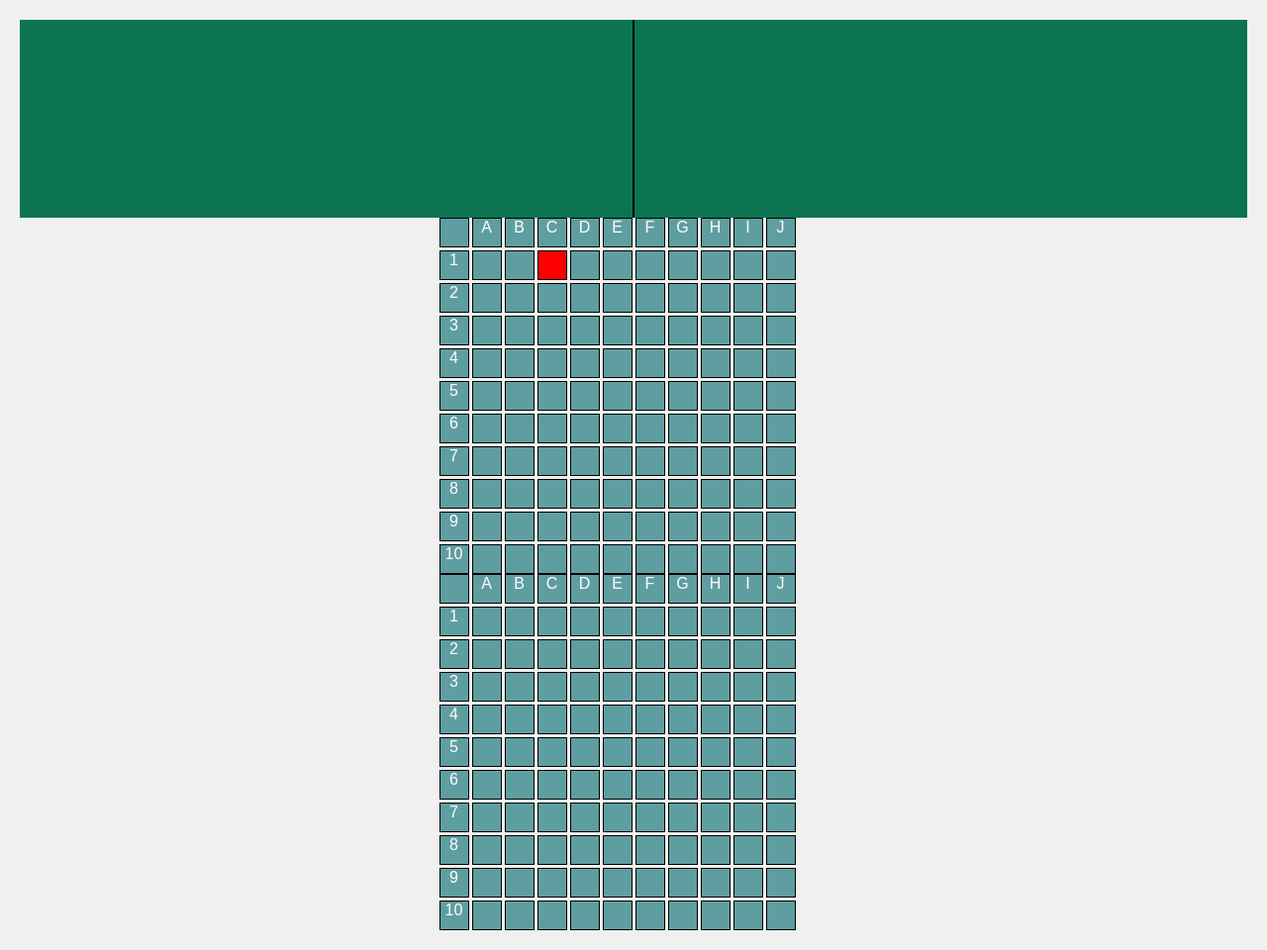
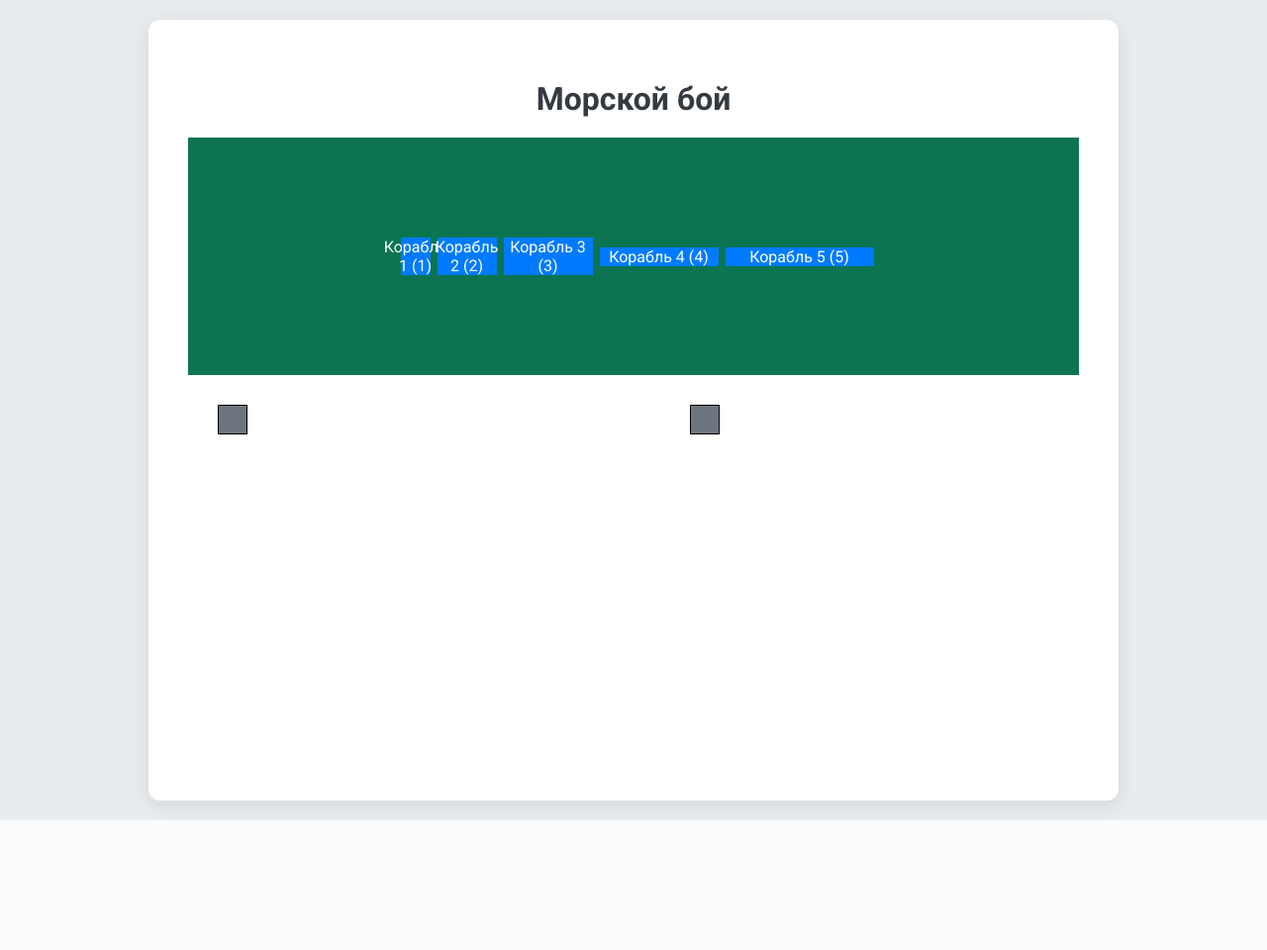
Before and after one commit to GoshaFelliny/Sea-battle-flask, a Flask app: template app/templates/game.html in a window 1280 px wide. Shown: the whole page at 99% size. After the commit the page ends 829 px from the top, so only its background shows below. Run offline with Flask 3, Linux system fonts and the light colour scheme; the template is opened without the code that fills it, so the values that code supplies are empty.

Commit message:
Изменен дизайн, сделал drag and drop кораблей для клиентской части

```diff
--- a/app/static/style.css
+++ b/app/static/style.css
@@ -1,93 +1,93 @@
 body {
-    font-family: Arial, sans-serif;
-    background-color: #f0f0f0;
+    font-family: 'Roboto', sans-serif; /* Используем Google Font */
+    background-color: #e9ecef; /* Светлый фон */
     margin: 0;
     padding: 20px;
 }
 
 .container {
-    max-width: 400px;
-    margin: 250px auto auto auto;
+    max-width: 900px; /* Увеличиваем ширину контейнера */
+    margin: 0 auto; /* Центрируем контейнер */
     text-align: center;
-    padding: 50px;
+    padding: 40px;
     background-color: white;
-    border-radius: 8px;
-    box-shadow: 0 0 10px rgba(0, 0, 0, 0.1);
+    border-radius: 12px; /* Более округлые углы */
+    box-shadow: 0 4px 20px rgba(0, 0, 0, 0.1);
 }
 
 h1 {
-    margin-bottom: 30px;
+    text-align: center;
+    margin-bottom: 20px;
+    color: #343a40; /* Темный цвет заголовка */
 }
 
 button {
-    padding: 15px 25px;
+    padding: 15px 30px;
     margin: 10px;
-    font-size: 16px;
+    font-size: 18px; /* Увеличиваем размер шрифта */
     cursor: pointer;
     border: none;
     border-radius: 5px;
     background-color: #007bff;
     color: white;
-    transition: background-color 0.3s;
+    transition: background-color 0.3s, transform 0.2s; /* Добавляем эффект трансформации */
 }
 
 button:hover {
     background-color: #0056b3;
+    transform: scale(1.05); /* Увеличиваем кнопку при наведении */
+}
+
+.main {
+    padding-left: 30px;
+    margin-top: 30px;
+    display: flex;
+    justify-content: space-between; /* Центрируем содержимое */
+}
+
+.boat-container {
+    display: flex;
+    justify-content: center;
+    background-color: #0c7451; /* Более насыщенный цвет */
+    height: 30vh; /* Увеличиваем высоту контейнера для лодок */
+    align-items: center; /* Центрируем по вертикали */
 }
 
 
-// Стили игры
-
-.main{
-    margin-top: 30px;
-    display: flex;
-    justify-content: space-evenly;
-}
-
-.boat-container{
-    display: flex;
-    justify-content: center;
-    background-color: rgb(12, 116, 81);
-    height: 25vh;
-}
-
-.boat-container div{
-
-    border-right: 1px solid black;
-}
-
-
-.border {
+.boat-container-you {
     color: white;
-    justify-content: center;
     display: grid;
     gap: 3px;
     grid-template-rows: repeat(11, 30px);
     text-align: center;
-    vertical-align: center;
 }
 
-.columns{
-    background-color: cadetblue;
-    border: 1px solid black;
-}
-
-.columns-kill{
-    background-color: rgb(252, 0, 0);
-    border: 1px solid black;
-}
-
-.columns-set{
-    background-color: rgb(255, 255, 255);
-    border: 1px solid black;
-}
-
-.columns:hover{
-    background-color: rgb(19, 14, 94);
-    border: 1px solid black;
+.boat-container-enemy {
+    color: white;
+    display: grid;
+    gap: 3px;
+    grid-template-rows: repeat(11, 30px);
+    text-align: center;
 }
 
 
+.columns {
+    background-color: #6c757d; /* Более современный цвет */
+    border: 1px solid black;
+    transition: background-color 0.3s; /* Плавный переход цвета */
+}
+
+.columns-kill {
+    background-color: #dc3545; /* Красный цвет для убитых */
+}
+
+.columns-set {
+    background-color: #ffffff; /* Белый цвет для установленных */
+}
+
+.columns:hover {
+    background-color: #343a40; /* Темный цвет при наведении */
+}
 
 .rows {
     gap: 3px;
@@ -95,9 +95,23 @@ button:hover {
     grid-template-columns: repeat(12, 30px);
 }
 
-.text{
+.text {
     display: flex;
     justify-content: space-between;
-    padding-right: 350px;
-    padding-left: 350px;
+    padding: 0 50px; /* Уменьшаем отступы */
 }
+
+
+.boat {
+    background-color: #007bff; /* Цвет корабля */
+    color: white; /* Цвет текста */
+    display: flex;
+    align-items: center;
+    justify-content: center;
+    cursor: pointer;
+    margin-left: 7px;
+}
+
+.occupied {
+    background-color: #00bfff; /* Цвет для занятых ячеек */
+}
--- a/app/templates/game.html
+++ b/app/templates/game.html
@@ -3,308 +3,167 @@
 <head>
     <meta charset="UTF-8">
     <meta name="viewport" content="width=device-width, initial-scale=1.0">
-    <title>Document</title>
+    <title>Морской бой</title>
+    <link href="https://fonts.googleapis.com/css2?family=Roboto:wght@400;700&display=swap" rel="stylesheet">
     <link rel="stylesheet" href="{{ url_for('static', filename='style.css') }}">
 </head>
 <body>
+        <div class="container">
+        <h1>Морской бой</h1>
        <div class="boat-container">
-        <div class="you-boat"></div>
-        <div class="enemy-boat"></div>
+            <div class="boat" id="boat1" draggable="true" ondragstart="drag(event)" data-size="1" data-name="Корабль 1" style="width: 30px;">Корабль 1 (1)</div>
+            <div class="boat" id="boat2" draggable="true" ondragstart="drag(event)" data-size="2" data-name="Корабль 2" style="width: 60px;">Корабль 2 (2)</div>
+            <div class="boat" id="boat3" draggable="true" ondragstart="drag(event)" data-size="3" data-name="Корабль 3" style="width: 90px;">Корабль 3 (3)</div>
+            <div class="boat" id="boat4" draggable="true" ondragstart="drag(event)" data-size="4" data-name="Корабль 4" style="width: 120px;">Корабль 4 (4)</div>
+            <div class="boat" id="boat5" draggable="true" ondragstart="drag(event)" data-size="5" data-name="Корабль 5" style="width: 150px;">Корабль 5 (5)</div>
         </div>
 
         <div class="main">
-        <div class="border">
+            <div class="boat-container-you">
                 <div class="rows">
                     <div class="columns"></div>
-                <div class="columns">A</div>
-                <div class="columns">B</div>
-                <div class="columns">C</div>
-                <div class="columns">D</div>
-                <div class="columns">E</div>
-                <div class="columns">F</div>
-                <div class="columns">G</div>
-                <div class="columns">H</div>
-                <div class="columns">I</div>
-                <div class="columns">J</div>
+                    {% for column in columns %}
+                    <div class="columns">{{ column }}</div>
+                    {% endfor %}
                 </div>
+                <!-- Генерация строк с номерами -->
+                {% for row in rows %}
                 <div class="rows">
-                <div class="columns">1</div>
-                <div class="columns"></div>
-                <div class="columns"></div>
-                <div class="columns-kill"></div>
-                <div class="columns"></div>
-                <div class="columns"></div>
-                <div class="columns"></div>
-                <div class="columns"></div>
-                <div class="columns"></div>
-                <div class="columns"></div>
-                <div class="columns"></div>
+                    <div class="columns">{{ row }}</div>
+                    {% for _ in columns %}
+                    <div class="columns" ondragover="allowDrop(event)" ondrop="drop(event)"></div>
+                    {% endfor %}
                 </div>
-            <div class="rows">
-                <div class="columns">2</div>
-                <div class="columns"></div>
-                <div class="columns"></div>
-                <div class="columns"></div>
-                <div class="columns"></div>
-                <div class="columns"></div>
-                <div class="columns"></div>
-                <div class="columns"></div>
-                <div class="columns"></div>
-                <div class="columns"></div>
-                <div class="columns"></div>
-            </div>
-            <div class="rows">
-                <div class="columns">3</div>
-                <div class="columns"></div>
-                <div class="columns"></div>
-                <div class="columns"></div>
-                <div class="columns"></div>
-                <div class="columns"></div>
-                <div class="columns"></div>
-                <div class="columns"></div>
-                <div class="columns"></div>
-                <div class="columns"></div>
-                <div class="columns"></div>
-            </div>
-            <div class="rows">
-                <div class="columns">4</div>
-                <div class="columns"></div>
-                <div class="columns"></div>
-                <div class="columns"></div>
-                <div class="columns"></div>
-                <div class="columns"></div>
-                <div class="columns"></div>
-                <div class="columns"></div>
-                <div class="columns"></div>
-                <div class="columns"></div>
-                <div class="columns"></div>
-            </div>
-            <div class="rows">
-                <div class="columns">5</div>
-                <div class="columns"></div>
-                <div class="columns"></div>
-                <div class="columns"></div>
-                <div class="columns"></div>
-                <div class="columns"></div>
-                <div class="columns"></div>
-                <div class="columns"></div>
-                <div class="columns"></div>
-                <div class="columns"></div>
-                <div class="columns"></div>
-            </div>
-            <div class="rows">
-                <div class="columns">6</div>
-                <div class="columns"></div>
-                <div class="columns"></div>
-                <div class="columns"></div>
-                <div class="columns"></div>
-                <div class="columns"></div>
-                <div class="columns"></div>
-                <div class="columns"></div>
-                <div class="columns"></div>
-                <div class="columns"></div>
-                <div class="columns"></div>
-            </div>
-            <div class="rows">
-                <div class="columns">7</div>
-                <div class="columns"></div>
-                <div class="columns"></div>
-                <div class="columns"></div>
-                <div class="columns"></div>
-                <div class="columns"></div>
-                <div class="columns"></div>
-                <div class="columns"></div>
-                <div class="columns"></div>
-                <div class="columns"></div>
-                <div class="columns"></div>
-            </div>
-            <div class="rows">
-                <div class="columns">8</div>
-                <div class="columns"></div>
-                <div class="columns"></div>
-                <div class="columns"></div>
-                <div class="columns"></div>
-                <div class="columns"></div>
-                <div class="columns"></div>
-                <div class="columns"></div>
-                <div class="columns"></div>
-                <div class="columns"></div>
-                <div class="columns"></div>
-            </div>
-            <div class="rows">
-                <div class="columns">9</div>
-                <div class="columns"></div>
-                <div class="columns"></div>
-                <div class="columns"></div>
-                <div class="columns"></div>
-                <div class="columns"></div>
-                <div class="columns"></div>
-                <div class="columns"></div>
-                <div class="columns"></div>
-                <div class="columns"></div>
-                <div class="columns"></div>
-            </div>
-            <div class="rows">
-                <div class="columns">10</div>
-                <div class="columns"></div>
-                <div class="columns"></div>
-                <div class="columns"></div>
-                <div class="columns"></div>
-                <div class="columns"></div>
-                <div class="columns"></div>
-                <div class="columns"></div>
-                <div class="columns"></div>
-                <div class="columns"></div>
-                <div class="columns"></div>
-            </div>
+                {% endfor %}
             </div>
 
-        <div class="border">
+            <div class="boat-container-enemy">
                 <div class="rows">
                     <div class="columns"></div>
-                <div class="columns">A</div>
-                <div class="columns">B</div>
-                <div class="columns">C</div>
-                <div class="columns">D</div>
-                <div class="columns">E</div>
-                <div class="columns">F</div>
-                <div class="columns">G</div>
-                <div class="columns">H</div>
-                <div class="columns">I</div>
-                <div class="columns">J</div>
+                    {% for column in columns %}
+                    <div class="columns">{{ column }}</div>
+                    {% endfor %}
                 </div>
+                <!-- Генерация строк с номерами -->
+                {% for row in rows %}
                 <div class="rows">
-                <div class="columns">1</div>
+                    <div class="columns">{{ row }}</div>
+                    {% for _ in columns %}
                     <div class="columns"></div>
-                <div class="columns"></div>
-                <div class="columns"></div>
-                <div class="columns"></div>
-                <div class="columns"></div>
-                <div class="columns"></div>
-                <div class="columns"></div>
-                <div class="columns"></div>
-                <div class="columns"></div>
-                <div class="columns"></div>
+                    {% endfor %}
                 </div>
-            <div class="rows">
-                <div class="columns">2</div>
-                <div class="columns"></div>
-                <div class="columns"></div>
-                <div class="columns"></div>
-                <div class="columns"></div>
-                <div class="columns"></div>
-                <div class="columns"></div>
-                <div class="columns"></div>
-                <div class="columns"></div>
-                <div class="columns"></div>
-                <div class="columns"></div>
-            </div>
-            <div class="rows">
-                <div class="columns">3</div>
-                <div class="columns"></div>
-                <div class="columns"></div>
-                <div class="columns"></div>
-                <div class="columns"></div>
-                <div class="columns"></div>
-                <div class="columns"></div>
-                <div class="columns"></div>
-                <div class="columns"></div>
-                <div class="columns"></div>
-                <div class="columns"></div>
-            </div>
-            <div class="rows">
-                <div class="columns">4</div>
-                <div class="columns"></div>
-                <div class="columns"></div>
-                <div class="columns"></div>
-                <div class="columns"></div>
-                <div class="columns"></div>
-                <div class="columns"></div>
-                <div class="columns"></div>
-                <div class="columns"></div>
-                <div class="columns"></div>
-                <div class="columns"></div>
-            </div>
-            <div class="rows">
-                <div class="columns">5</div>
-                <div class="columns"></div>
-                <div class="columns"></div>
-                <div class="columns"></div>
-                <div class="columns"></div>
-                <div class="columns"></div>
-                <div class="columns"></div>
-                <div class="columns"></div>
-                <div class="columns"></div>
-                <div class="columns"></div>
-                <div class="columns"></div>
-            </div>
-            <div class="rows">
-                <div class="columns">6</div>
-                <div class="columns"></div>
-                <div class="columns"></div>
-                <div class="columns"></div>
-                <div class="columns"></div>
-                <div class="columns"></div>
-                <div class="columns"></div>
-                <div class="columns"></div>
-                <div class="columns"></div>
-                <div class="columns"></div>
-                <div class="columns"></div>
-            </div>
-            <div class="rows">
-                <div class="columns">7</div>
-                <div class="columns"></div>
-                <div class="columns"></div>
-                <div class="columns"></div>
-                <div class="columns"></div>
-                <div class="columns"></div>
-                <div class="columns"></div>
-                <div class="columns"></div>
-                <div class="columns"></div>
-                <div class="columns"></div>
-                <div class="columns"></div>
-            </div>
-            <div class="rows">
-                <div class="columns">8</div>
-                <div class="columns"></div>
-                <div class="columns"></div>
-                <div class="columns"></div>
-                <div class="columns"></div>
-                <div class="columns"></div>
-                <div class="columns"></div>
-                <div class="columns"></div>
-                <div class="columns"></div>
-                <div class="columns"></div>
-                <div class="columns"></div>
-            </div>
-            <div class="rows">
-                <div class="columns">9</div>
-                <div class="columns"></div>
-                <div class="columns"></div>
-                <div class="columns"></div>
-                <div class="columns"></div>
-                <div class="columns"></div>
-                <div class="columns"></div>
-                <div class="columns"></div>
-                <div class="columns"></div>
-                <div class="columns"></div>
-                <div class="columns"></div>
-            </div>
-            <div class="rows">
-                <div class="columns">10</div>
-                <div class="columns"></div>
-                <div class="columns"></div>
-                <div class="columns"></div>
-                <div class="columns"></div>
-                <div class="columns"></div>
-                <div class="columns"></div>
-                <div class="columns"></div>
-                <div class="columns"></div>
-                <div class="columns"></div>
-                <div class="columns"></div>
+                {% endfor %}
             </div>
         </div>
     </div>
+</body>
 
-</body>
+
+<script>
+    let isHorizontal = true; // Переменная для отслеживания ориентации корабля
+
+    function drag(event) {
+        event.dataTransfer.setData("text/plain", event.target.dataset.name);
+        event.dataTransfer.setData("size", event.target.dataset.size);
+        event.dataTransfer.setData("elementId", event.target.id); // Сохраняем ID элемента
+    }
+
+    function allowDrop(event) {
+        event.preventDefault(); // Позволяет сбросить элемент
+    }
+
+    function drop(event) {
+        event.preventDefault();
+
+        const boatSize = parseInt(event.dataTransfer.getData("size"));
+        const boatId = event.dataTransfer.getData("elementId"); // Получаем ID элемента
+
+        // Получаем ячейку, на которую был сброшен корабль
+        const cell = event.target;
+        const cellIndex = Array.from(cell.parentNode.children).indexOf(cell);
+        const rowIndex = Array.from(cell.parentNode.parentNode.children).indexOf(cell.parentNode);
+
+        // Проверяем, можно ли разместить корабль
+        if (canPlaceBoat(rowIndex, cellIndex, boatSize)) {
+            // Размещаем корабль
+            for (let i = 0; i < boatSize; i++) {
+                const targetCell = isHorizontal
+                    ? cell.parentNode.children[cellIndex + i]
+                    : cell.parentNode.parentNode.children[rowIndex + i].children[cellIndex];
+
+                targetCell.classList.add('occupied'); // Добавляем класс для занятых ячеек
+                targetCell.style.backgroundColor = '#00bfff'; // Изменяем цвет ячейки
+            }
+
+            // Удаляем корабль из контейнера
+            const boatElement = document.getElementById(boatId);
+            boatElement.parentNode.removeChild(boatElement);
+
+            // Окрашиваем границы вокруг размещенного корабля
+            markSurroundingCells(rowIndex, cellIndex, boatSize);
+        } else {
+            alert('Нельзя разместить корабль здесь!');
+        }
+    }
+
+    function canPlaceBoat(rowIndex, cellIndex, size) {
+        // Проверяем, можно ли разместить корабль
+        for (let i = 0; i < size; i++) {
+            const targetCell = isHorizontal
+                ? document.querySelector(`.boat-container-you .rows:nth-child(${rowIndex + 1}) .columns:nth-child(${cellIndex + i + 1})`)
+                : document.querySelector(`.boat-container-you .rows:nth-child(${rowIndex + i + 1}) .columns:nth-child(${cellIndex + 1})`);
+
+            if (!targetCell || targetCell.classList.contains('occupied')) {
+                return false; // Если ячейка занята или не существует, возвращаем false
+            }
+        }
+        // Проверяем радиус вокруг размещаемого корабля
+        for (let i = -1; i <= size; i++) {
+            for (let j = -1; j <= 1; j++) {
+                const checkCell = document.querySelector(`.boat-container-you .rows:nth-child(${rowIndex + j + 1}) .columns:nth-child(${cellIndex + i + 1})`);
+                if (checkCell && checkCell.classList.contains('occupied')) {
+                    return false; // Если ячейка занята, возвращаем false
+                }
+            }
+        }
+        return true; // Если все ячейки свободны, возвращаем true
+    }
+
+    function markSurroundingCells(rowIndex, cellIndex, size) {
+        // Окрашиваем границы вокруг размещенного корабля
+        for (let i = -1; i <= size; i++) {
+            for (let j = -1; j <= 1; j++) {
+                const surroundingCell = document.querySelector(`.boat-container-you .rows:nth-child(${rowIndex + j + 1}) .columns:nth-child(${cellIndex + i + 1})`);
+                if (surroundingCell && !surroundingCell.classList.contains('occupied')) {
+                    surroundingCell.style.backgroundColor = '#6c757d'; // Цвет для незанятых ячеек
+                }
+            }
+        }
+    }
+
+function toggleOrientation(event) {
+    const boatElement = event.currentTarget;
+    const currentSize = parseInt(boatElement.dataset.size);
+
+    // Переключаем ориентацию
+    isHorizontal = !isHorizontal;
+
+    // Изменяем стиль корабля в зависимости от ориентации
+    if (isHorizontal) {
+        boatElement.style.width = `${currentSize * 50}px`; // Устанавливаем ширину в зависимости от размера
+        boatElement.style.height = '30px'; // Высота для горизонтального положения
+        boatElement.style.transform = 'none'; // Убираем поворот
+    } else {
+        boatElement.style.width = '30px'; // Ширина для вертикального положения
+        boatElement.style.height = `${currentSize * 50}px`; // Высота в зависимости от размера
+        boatElement.style.transform = 'none'; // Убираем поворот
+    }
+}
+    // Добавляем обработчик события для клика на корабль
+    document.querySelectorAll('.boat').forEach(boat => {
+        boat.addEventListener('click', toggleOrientation);
+    });
+</script>
+
+
 </html>
```
Also changed, not shown: app/__init__.py (+7 -1 lines), app/routes.py (+27 -11 lines). Lines whose indentation alone changed are shown as unchanged.
